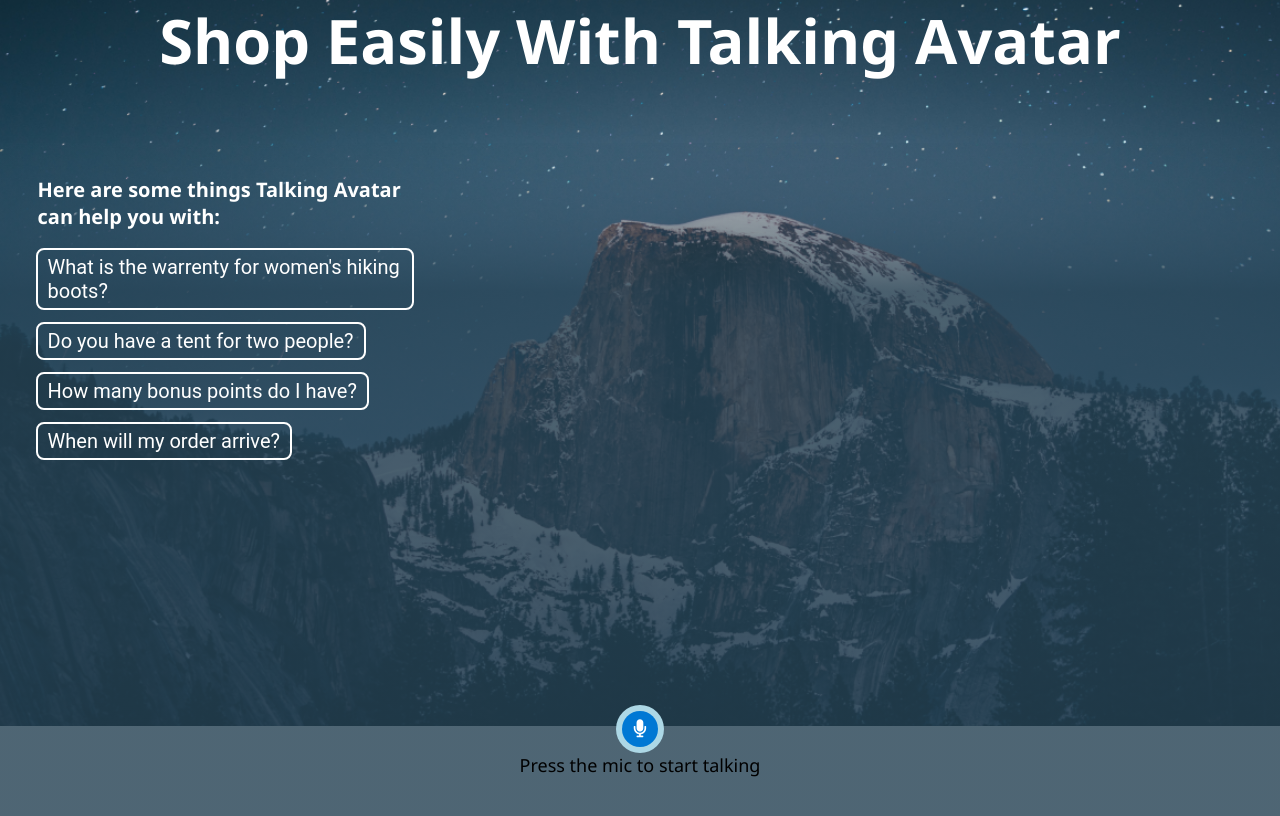
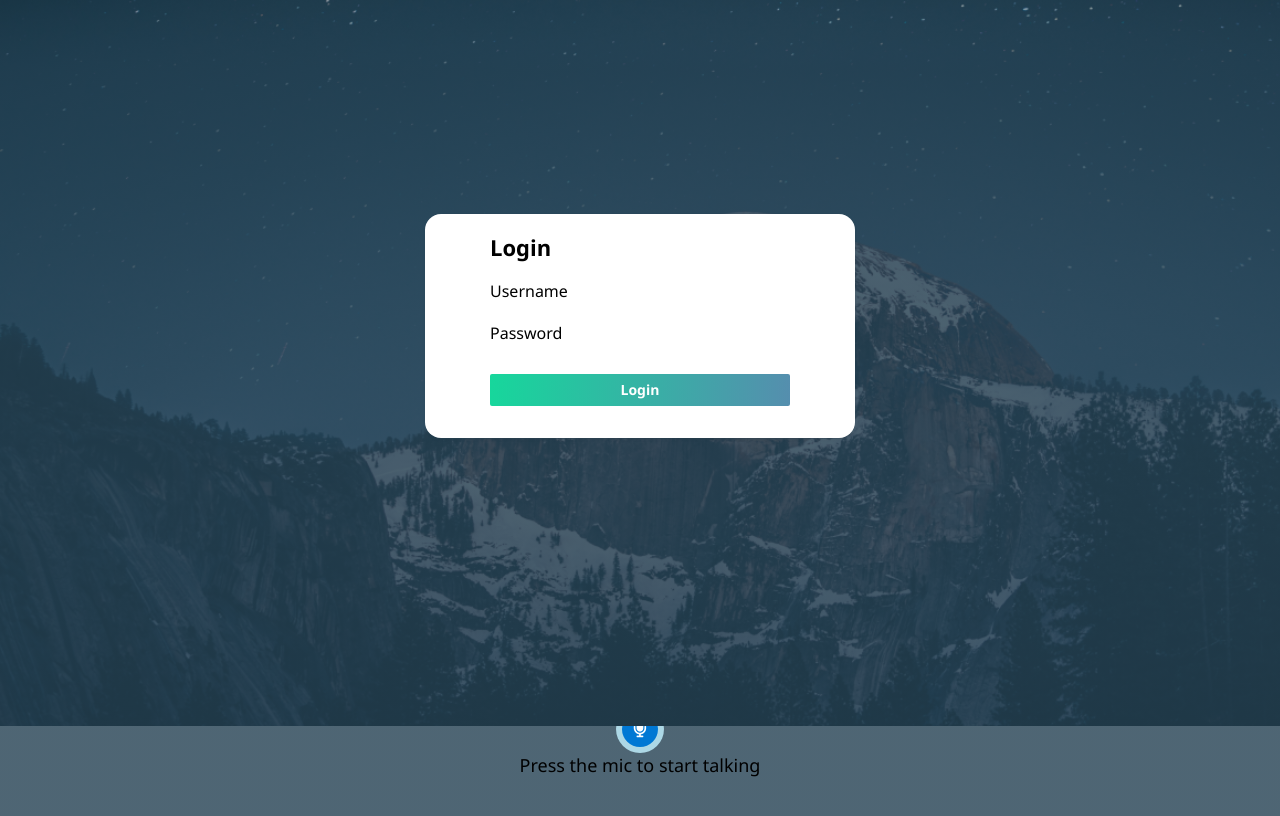
Before and after one commit to s-swathib/my-first-static-web-app, a website: page src/index.html in a window 1280 px wide. Shown: the part 74-890 px from the top of the page. Drawn offline with Linux system fonts and the light colour scheme.

Commit message:
Update index.html

```diff
--- a/src/index.html
+++ b/src/index.html
@@ -81,6 +81,21 @@
       <ul id="chathistory" class="chat-history"></ul>
     </div>
   </div>
+
+  <div id="loginOverlay">
+    <div id="gradientOverlay">
+      <div class="loginCard">
+        <div class="loginCard__header">Login</div>
+
+        <fluent-text-field appearance="outline" placeholder="user@email.com">Username</fluent-text-field>
+        <fluent-text-field appearance="outline" placeholder="****************">Password</fluent-text-field>
+
+        <button id="playVideo" onclick="window.startSession()">
+          <span id="playVideo__text" class="playVideo__text">Login</span>
+        </button>
+      </div>
+    </div>
+  </div>
 </body>
 
 </html>
```
